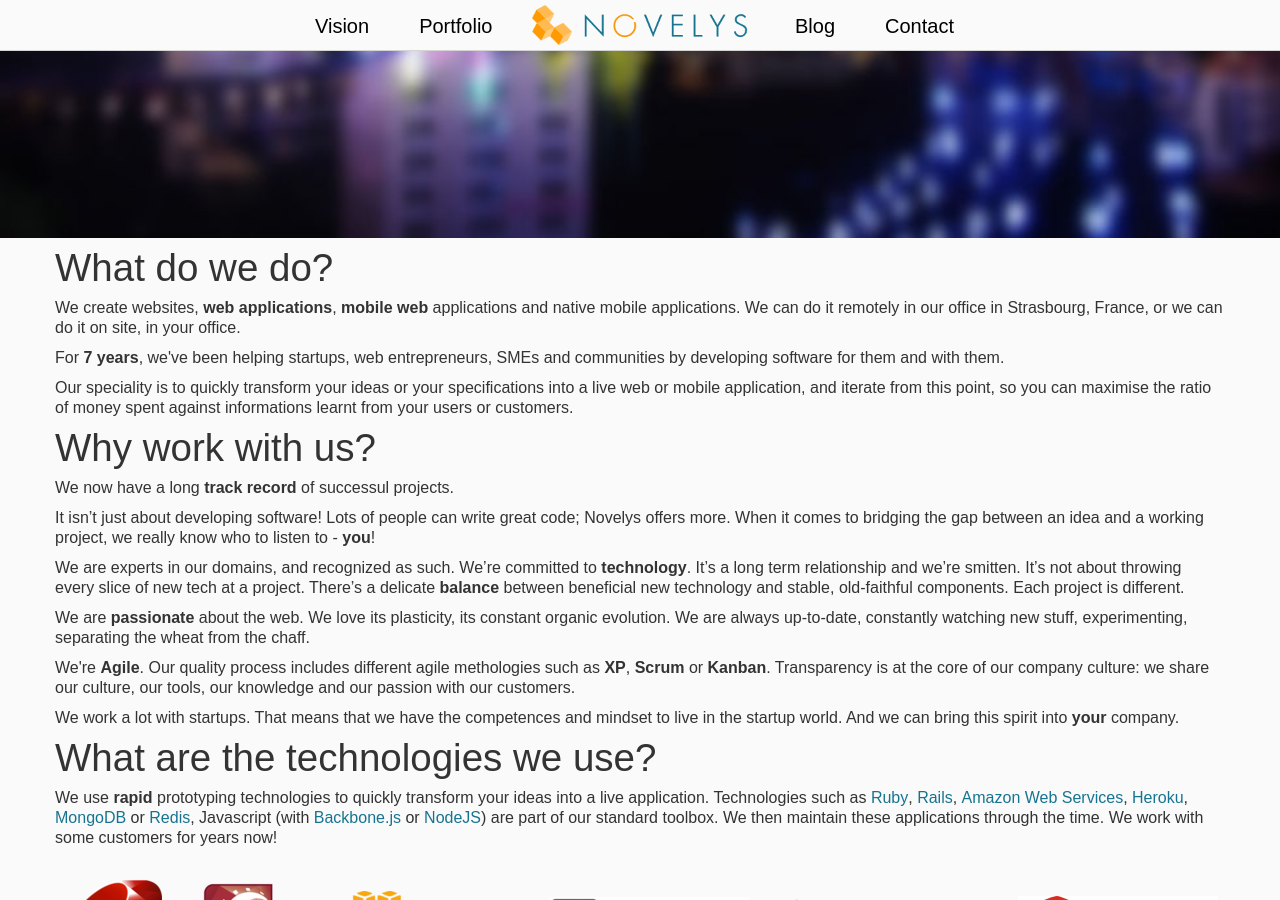
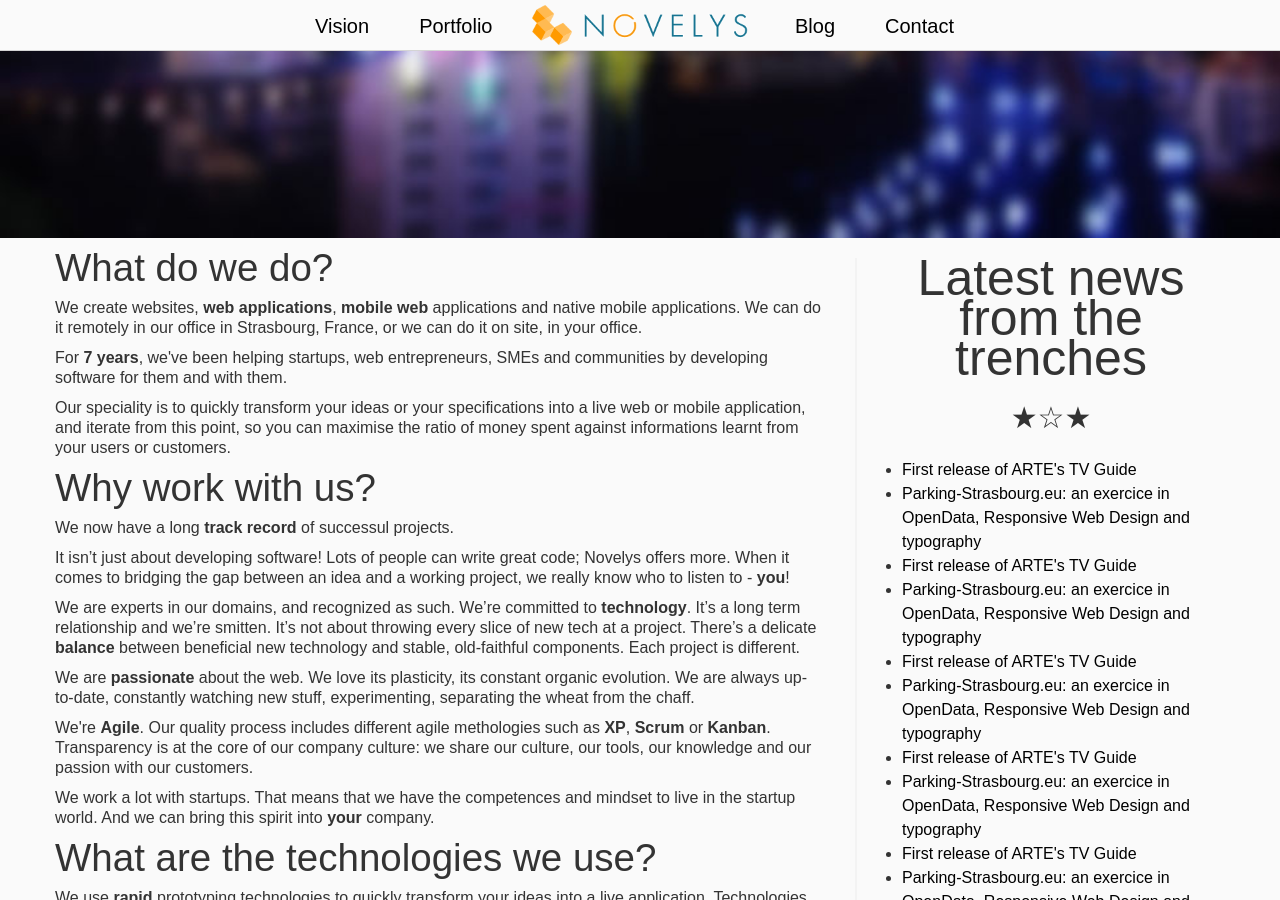
Before and after one commit to novelys/novelys.github.com, a Jekyll site: the page built from index.html, in a window 1280 px wide and 900 px high, scrolled down 562 px. Built offline with Jekyll 4.4.1, drawn with Linux system fonts in a browser that asks for light colours; nearby versions of some CDN libraries; some of the changed text lies outside the part shown.

Commit message:
sidebar on homepage

```diff
--- a/css/extra.css
+++ b/css/extra.css
@@ -24,6 +24,22 @@ a {
   background-color: #f3f3f3;
   padding: 20px 0; }
 
+body.home .sidebar .inner {
+  border-left: 2px solid #f3f3f3;
+  padding-left: 20px;
+  padding-bottom: 20px; }
+  body.home .sidebar .inner .cursive {
+    font-size: 50px;
+    line-height: 40px; }
+    body.home .sidebar .inner .cursive .cubes {
+      display: block;
+      padding: 20px 0 10px 0; }
+  body.home .sidebar .inner .links a {
+    color: black;
+    line-height: 24px; }
+    body.home .sidebar .inner .links a:hover {
+      color: black;
+      text-decoration: underline; }
 body.home .trenches .date {
   width: 100px; }
 body.home .trenches .dot {
@@ -391,10 +407,17 @@ footer .social {
     padding-left: 0;
     padding-right: 0; }
     body.home ul.logos li {
-      width: 100%; }
+      width: 100%;
+      margin-left: 0; }
+      body.home ul.logos li:last-child img {
+        border-bottom: 1px solid black;
+        padding: 0 20px 40px 20px;
+        margin-bottom: 20px; }
     body.home ul.thumbnails a.thumbnail {
       margin: 10px;
       text-align: center; }
+    body.home .sidebar .inner {
+      border-left: 0; }
     body.contact .bg h1, body.portfolio .bg h1, body.portfolio_detail .bg h1, body.vision .bg h1 {
       text-align: left; }
     body.contact .content {
@@ -491,4 +514,8 @@ footer .social {
     margin-right: 10px; }
   article .contentblock {
     padding-left: 0;
-    border-left: 0; } }
+    border-left: 0; }
+
+  ul.inline > li {
+    padding-left: 0;
+    padding-right: 0; } }
--- a/css/extra.sass
+++ b/css/extra.sass
@@ -26,6 +26,24 @@ a
 
 body
   &.home
+    .sidebar
+      .inner
+        border-left: 2px solid #F3F3F3
+        padding-left: 20px
+        padding-bottom: 20px
+        .cursive
+          font-size: 50px
+          line-height: 40px
+          .cubes
+            display: block
+            padding: 20px 0 10px 0
+        .links
+          a
+            color: black
+            line-height: 24px
+            &:hover
+              color: black
+              text-decoration: underline
     .trenches
       .date
         width: 100px
@@ -409,9 +427,18 @@ footer
       ul.logos
         li
           width: 100%
+          margin-left: 0
+          &:last-child
+            img
+              border-bottom: 1px solid black
+              padding: 0 20px 40px 20px
+              margin-bottom: 20px
       ul.thumbnails a.thumbnail
         margin: 10px
         text-align: center
+      .sidebar
+        .inner
+          border-left: 0
     &.contact, &.portfolio, &.portfolio_detail, &.vision
       .bg h1
         text-align: left
@@ -503,3 +530,6 @@ footer
     .contentblock
       padding-left: 0
       border-left: 0
+  ul.inline > li
+    padding-left: 0
+    padding-right: 0
--- a/index.html
+++ b/index.html
@@ -21,7 +21,7 @@ body_class: "home"
 <section class="content">
   <div class="container">
     <div class="row">
-      <div class="span12">
+      <div class="span8">
         <h1>What do we do?</h1>
         <p>
           We create websites, <strong>web applications</strong>, <strong>mobile web</strong> applications and native mobile applications. We can do it remotely in our office in Strasbourg, France, or we can do it on site, in your office.
@@ -65,6 +65,36 @@ body_class: "home"
           </ul>
         </p>
       </div>
+      <div class="span4 sidebar">
+        <div class="inner">
+
+          <h1 class="cursive">
+            Latest news
+            <br/>
+            from the trenches
+            <br/>
+            <span class="cubes">★☆★</span>
+          </h1>
+          <ul class="links">
+            {% for post in site.categories.blog %}
+              <li><a href="{{ post.url }}" title="{{ post.title }}">{{ post.title }}</a></li>
+            {% endfor %}
+            {% for post in site.categories.blog %}
+              <li><a href="{{ post.url }}" title="{{ post.title }}">{{ post.title }}</a></li>
+            {% endfor %}
+            {% for post in site.categories.blog %}
+              <li><a href="{{ post.url }}" title="{{ post.title }}">{{ post.title }}</a></li>
+            {% endfor %}
+            {% for post in site.categories.blog %}
+              <li><a href="{{ post.url }}" title="{{ post.title }}">{{ post.title }}</a></li>
+            {% endfor %}
+            {% for post in site.categories.blog %}
+              <li><a href="{{ post.url }}" title="{{ post.title }}">{{ post.title }}</a></li>
+            {% endfor %}
+          </ul>
+
+        </div>
+      </div>
     </div>
   </div>
 </section>
```
